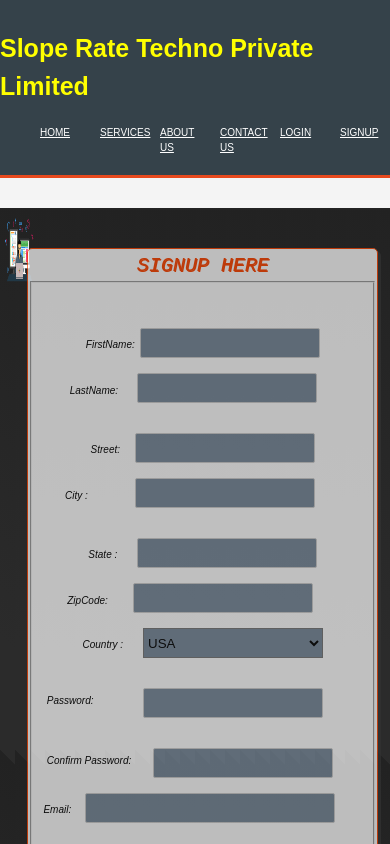
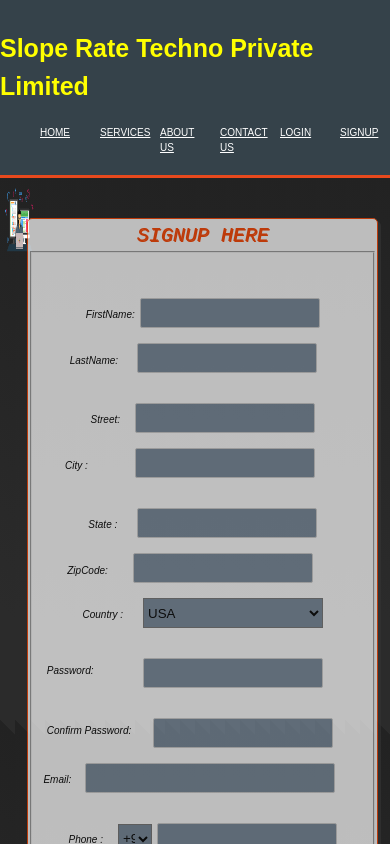
Before and after one commit to SainathMaddineni/footer, a React (Create React App) app: page /signup in a window 390 px wide. Shown: the top 844 px of the page. Built offline with nearby package versions, Linux system fonts and the light colour scheme; a web font is replaced by a local one.

Commit message:
mobile view changed

```diff
--- a/src/components/signup.css
+++ b/src/components/signup.css
@@ -4,6 +4,7 @@
 
   /* Create two equal columns that floats next to each other */
   .column {
+    margin-top:-30px;
     float: left;
     width: 50%;
     height: 120vh;
@@ -13,6 +14,7 @@
      /* Should be removed. Only for demonstration */
   }
   .column1 {
+    margin-top:-30px;
     float: left;
     width: 50%;
     height: 120vh;
```
